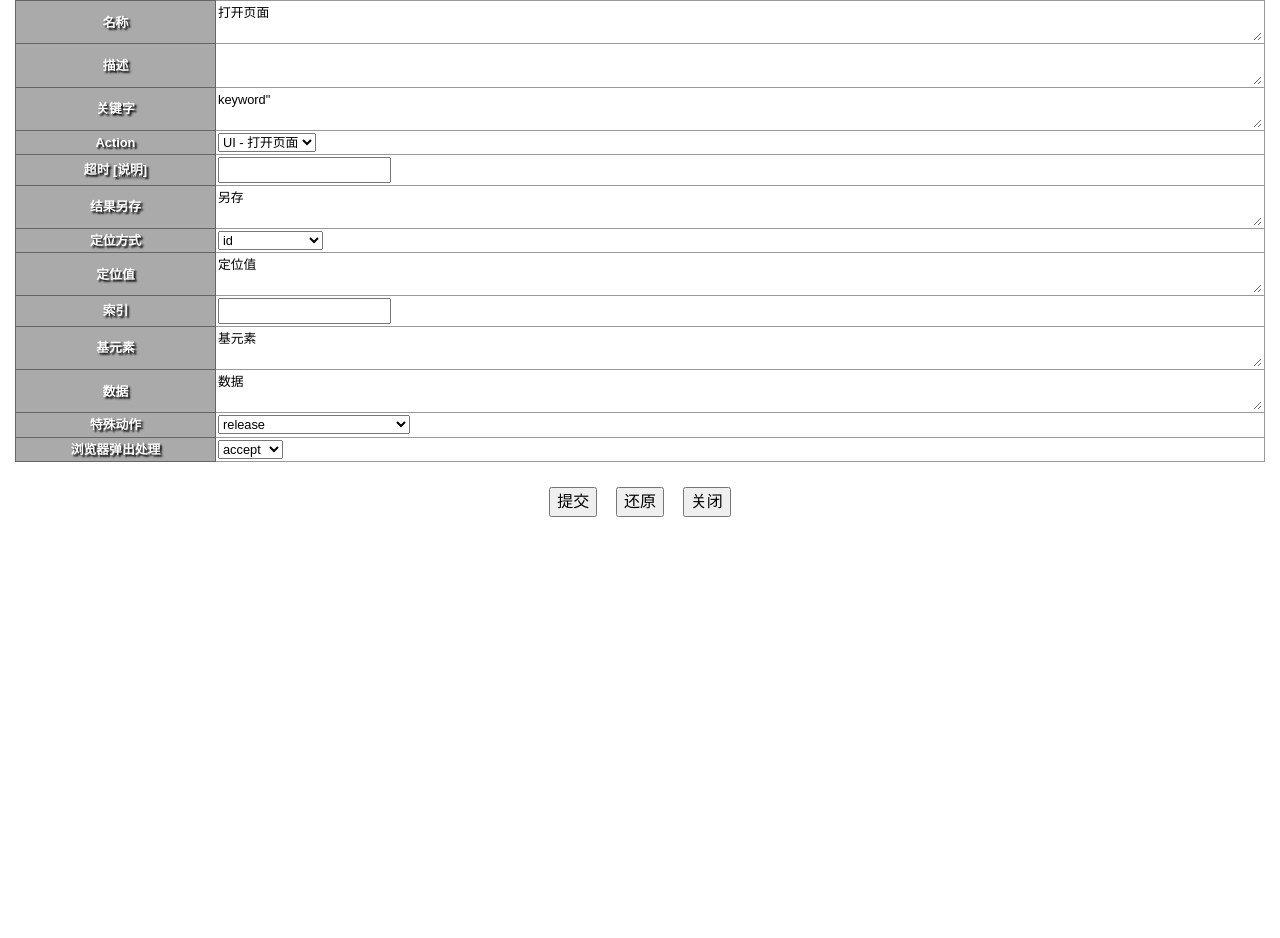
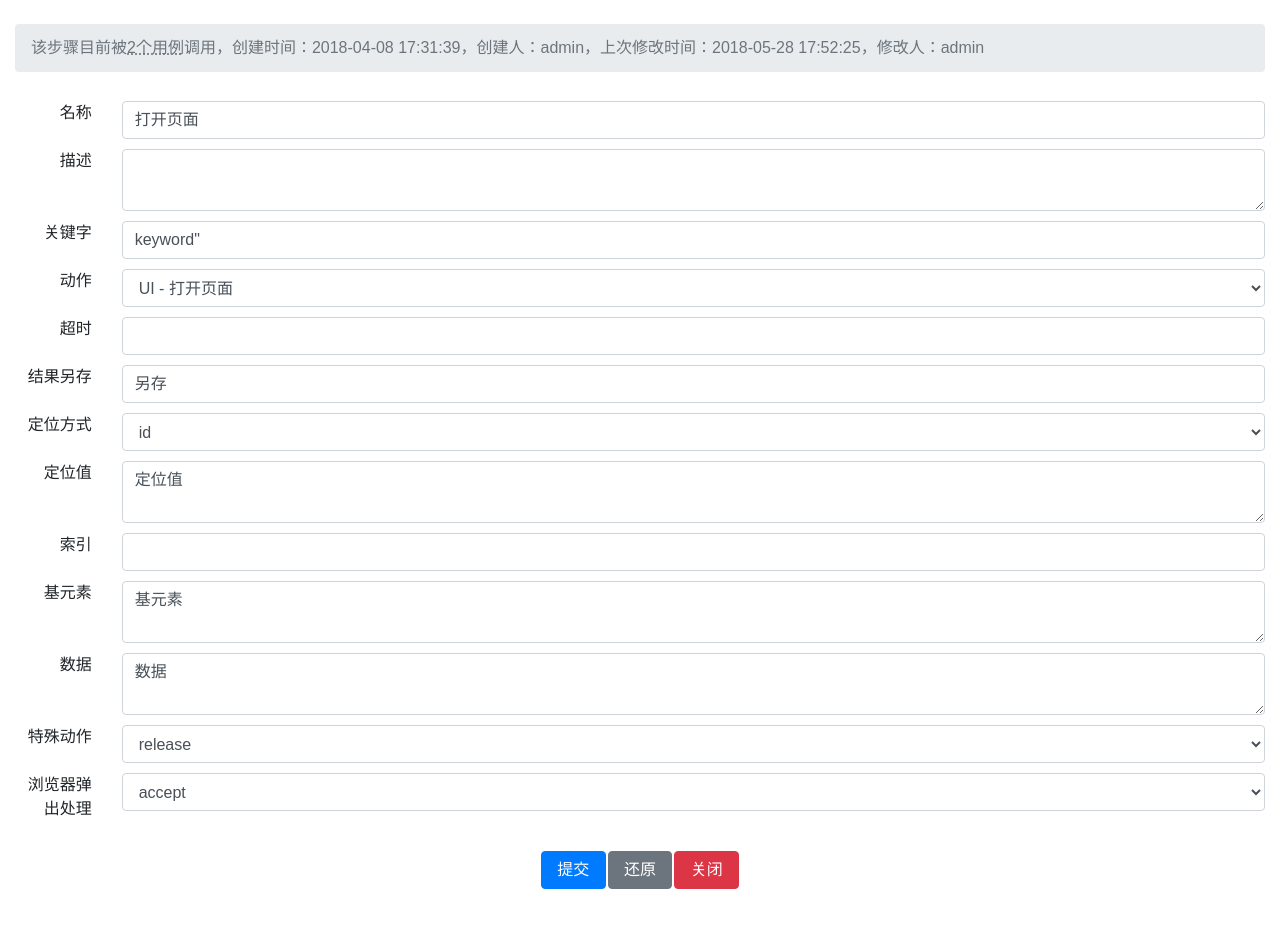
Before and after one commit to superwx1985/py_test_site, a Django app: page /step/1/ in a window 1280 px wide. Before the commit the page ends 517 px from the top, so only its background shows below. Run offline with Django 3.2, Linux system fonts and the light colour scheme; a user stored in the database is signed in; data comes from the database, SQL or seed files in the repository; both versions use the stored data as it was after the commit; some libraries are stand-ins or nearby versions.

Commit message:
优化页面

```diff
--- a/main/forms.py
+++ b/main/forms.py
@@ -44,9 +44,10 @@ class StepForm(forms.ModelForm):
         model = Step
         fields = '__all__'
         widgets = {
-            'name': forms.Textarea(),
-            'keyword': forms.Textarea(),
-            'save_as': forms.Textarea(),
+            # 'name': forms.Textarea(),
+            # 'keyword': forms.Textarea(),
+            # 'save_as': forms.Textarea(),
+            # 'ui_alert_handle': forms.RadioSelect,
         }
 
     def __init__(self, *args, **kwargs):
@@ -55,4 +56,6 @@ class StepForm(forms.ModelForm):
         for k, v in self.fields.items():
             # 如果widget是Textarea，rows属性设置为空
             if isinstance(v.widget, forms.Textarea):
-                v.widget.attrs.update({'rows': ''})
+                v.widget.attrs.update({'rows': '', 'class': 'form-control'})
+            else:
+                v.widget.attrs.update({'class': 'form-control'})
--- a/main/static/main/css/main.css
+++ b/main/static/main/css/main.css
@@ -122,6 +122,11 @@ td {
 	white-space: pre;
 	word-wrap: normal;
 }
+[form_data] textarea{
+	overflow: auto;
+	white-space: pre;
+	word-wrap: normal;
+}
 .input_area {
 	overflow: auto;
 	width: 100%;
@@ -231,3 +236,16 @@ div.paginator input {
 	resize: vertical;
 	text-align: right;
 }
+
+/*提示信息*/
+.info_div {
+	width: 100%;
+	top: 0px;
+	left: 0px;
+	position: fixed;
+	z-index: 101;
+	background-color: #eee;
+	opacity: 0.95;
+	text-align: center;
+	display: none;
+}
--- a/main/static/main/js/main.js
+++ b/main/static/main/js/main.js
@@ -189,3 +189,16 @@ function get_cookie(name) {
 		return null;
 	}
 }
+
+// 输出返回消息
+function show_info(text, color, time) {
+	// 首先停止上次的setTimeout任务
+	if ("undefined"!==typeof(_show_info_timeout_id)) {
+		clearTimeout(_show_info_timeout_id);
+	}
+	var $elements = $("#info_div");
+	$elements.text(text);
+	$elements.css("color", color);
+	$elements.fadeIn(0);// 淡入
+	window._show_info_timeout_id = setTimeout(function(){$elements.fadeOut(500)}, time);// 停留{time}毫秒之后淡出
+}
--- a/main/templates/main/step.html
+++ b/main/templates/main/step.html
@@ -19,6 +19,18 @@
         <script src="{% static 'main/js/jquery.dropdown.js' %}"></script>
         <script src="{% static 'main/js/main.js' %}"></script>
         <script src="{% static 'main/js/detail.js' %}"></script>
+        <style type='text/css' media='screen'>
+            textarea, input {
+                width: 100%;
+            }
+            select {
+                width: 300px;
+            }
+            div.row {
+                padding: 5px 0px;
+                min-height: 2em;
+            }
+        </style>
         <script>
             $(function () {
                 // 触发展示Action相关内容
@@ -27,24 +39,24 @@
                 $('#id_action').off('change').change(function () {
                     showActionField($(this));
                 })
+                // 触发操作提示
+                {% if is_success == True %}<div class="alert alert-success text-center">保存成功</div>{% endif %}
+                {% if form.errors %}<div class="alert alert-warning text-center">请更正错误项</div>{% endif %}
             });
             // 展示Action相关内容
             function showActionField($actionSelect) {
                 if ($actionSelect.find('option:selected').text().indexOf('UI') == 0) {
-                    console.log('UI');
-                    $('tr[action_type="UI"]').show()
-                    $('tr[action_type="API"]').hide()
-                    $('tr[action_type="DB"]').hide()
+                    $('div[action_type="ui"]').show()
+                    $('div[action_type="api"]').hide()
+                    $('div[action_type="db"]').hide()
                 } else if ($actionSelect.find('option:selected').text().indexOf('API') == 0) {
-                    console.log('API');
-                    $('tr[action_type="UI"]').hide()
-                    $('tr[action_type="API"]').show()
-                    $('tr[action_type="DB"]').hide()
+                    $('div[action_type="ui"]').hide()
+                    $('div[action_type="api"]').show()
+                    $('div[action_type="db"]').hide()
                 } else if ($actionSelect.find('option:selected').text().indexOf('DB') == 0) {
-                    console.log('DB');
-                    $('tr[action_type="UI"]').hide()
-                    $('tr[action_type="API"]').hide()
-                    $('tr[action_type="DB"]').show()
+                    $('div[action_type="ui"]').hide()
+                    $('div[action_type="api"]').hide()
+                    $('div[action_type="db"]').show()
                 }
             }
 
@@ -65,187 +77,182 @@
                     {% endfor %}
                 </ul>
             {% endif %}
+            <div id="info_div" style="display: none"></div>
+            <ol class="breadcrumb my-4">
+                <li class="breadcrumb-item active">
+                    该步骤目前被<abbr title="{% for o in related_objects %}【{{ o }}】{% if not forloop.last %}，{% endif %}{% endfor %}">{{ related_objects|length }}个用例</abbr>调用，创建时间：{{ obj.created_date }}，创建人：{{ obj.creator }}，上次修改时间：{{ obj.modified_date }}，修改人：{{ obj.modifier }}
+                </li>
+            </ol>
 
             <form action="" method="post" id="object_form" novalidate>
                 {% csrf_token %}
-                <table id='detail_table' class="detail_table">
-                    <colgroup>
-                        <col style='width:200px;'>
-                        <col>
-                    </colgroup>
-                    <tbody id='tbody1'>
-                        <tr id="name">
-                            <th class="center">名称</th>
-                            <td type="value">
+                <div class="row">
+                    <div class="col-1 text-right">名称</div>
+                    <div class="col" form_data>
                         {{ form.name }}
                         {% if form.errors.name.0 %}
                             <div class="text-warning">{{ form.errors.name.0 }}</div>
                         {% endif %}
-                            </td>
-                        </tr>
-                        <tr id="description">
-                            <th class="center">描述</th>
-                            <td type="value">
+                    </div>
+                </div>
+                <div class="row">
+                    <div class="col-1 text-right">描述</div>
+                    <div class="col" form_data>
                         {{ form.description }}
                         {% if form.errors.description.0 %}
                             <div class="text-warning">{{ form.errors.description.0 }}</div>
                         {% endif %}
-                            </td>
-                        </tr>
-                        <tr id="keyword">
-                            <th class="center">关键字</th>
-                            <td type="value">
+                    </div>
+                </div>
+                <div class="row">
+                    <div class="col-1 text-right">关键字</div>
+                    <div class="col" form_data>
                         {{ form.keyword }}
                         {% if form.errors.keyword.0 %}
                             <div class="text-warning">{{ form.errors.keyword.0 }}</div>
                         {% endif %}
-                            </td>
-                        </tr>
-                        <tr id="action">
-                            <th class="center">Action</th>
-                            <td type="value">
+                    </div>
+                </div>
+                <div class="row">
+                    <div class="col-1 text-right">动作</div>
+                    <div class="col" form_data>
                         {{ form.action }}
                         {% if form.errors.action.0 %}
                             <div class="text-warning">{{ form.errors.action.0 }}</div>
                         {% endif %}
-                            </td>
-                        </tr>
-                        <tr id="timeout">
-                            <th class="center">超时&nbsp;<abbr title="如果留空，则表示使用全局超时设置">[说明]</abbr></th>
-                            <td type="value">
-    {#                            <textarea class='input_area' name="timeout">{{ form.timeout|default:'' }}</textarea>#}
+                    </div>
+                </div>
+                <div class="row">
+                    <div class="col-1 text-right">超时</div>
+                    <div class="col" form_data>
                         {{ form.timeout }}
                         {% if form.errors.timeout.0 %}
                             <div class="text-warning">{{ form.errors.timeout.0 }}</div>
                         {% endif %}
-                            </td>
-                        </tr>
-                        <tr id="save_as">
-                            <th class="center">结果另存</th>
-                            <td type="value">
+                    </div>
+                </div>
+                <div class="row">
+                    <div class="col-1 text-right">结果另存</div>
+                    <div class="col" form_data>
                         {{ form.save_as }}
                         {% if form.errors.save_as.0 %}
                             <div class="text-warning">{{ form.errors.save_as.0 }}</div>
                         {% endif %}
-                            </td>
-                        </tr>
-                        <tr id="ui_by" action_type="UI" style="display: none">
-                            <th class="center">定位方式</th>
-                            <td type="value">
+                    </div>
+                </div>
+                <div class="row" action_type="ui">
+                    <div class="col-1 text-right">定位方式</div>
+                    <div class="col" form_data>
                         {{ form.ui_by }}
                         {% if form.errors.ui_by.0 %}
                             <div class="text-warning">{{ form.errors.ui_by.0 }}</div>
                         {% endif %}
-                            </td>
-                        </tr>
-                        <tr id="ui_locator" action_type="UI" style="display: none">
-                            <th class="center">定位值</th>
-                            <td type="value">
+                    </div>
+                </div>
+                <div class="row" action_type="ui">
+                    <div class="col-1 text-right">定位值</div>
+                    <div class="col" form_data>
                         {{ form.ui_locator }}
                         {% if form.errors.ui_locator.0 %}
                             <div class="text-warning">{{ form.errors.ui_locator.0 }}</div>
                         {% endif %}
-                            </td>
-                        </tr>
-                        <tr id="ui_index" action_type="UI" style="display: none">
-                            <th class="center">索引</th>
-                            <td type="value">
+                    </div>
+                </div>
+                <div class="row" action_type="ui">
+                    <div class="col-1 text-right">索引</div>
+                    <div class="col" form_data>
                         {{ form.ui_index }}
                         {% if form.errors.ui_index.0 %}
                             <div class="text-warning">{{ form.errors.ui_index.0 }}</div>
                         {% endif %}
-                            </td>
-                        </tr>
-                        <tr id="ui_base_element" action_type="UI" style="display: none">
-                            <th class="center">基元素</th>
-                            <td type="value">
+                    </div>
+                </div>
+                <div class="row" action_type="ui">
+                    <div class="col-1 text-right">基元素</div>
+                    <div class="col" form_data>
                         {{ form.ui_base_element }}
                         {% if form.errors.ui_base_element.0 %}
                             <div class="text-warning">{{ form.errors.ui_base_element.0 }}</div>
                         {% endif %}
-                            </td>
-                        </tr>
-                        <tr id="ui_data" action_type="UI" style="display: none">
-                            <th class="center">数据</th>
-                            <td type="value">
+                    </div>
+                </div>
+                <div class="row" action_type="ui">
+                    <div class="col-1 text-right">数据</div>
+                    <div class="col" form_data>
                         {{ form.ui_data }}
                         {% if form.errors.ui_data.0 %}
                             <div class="text-warning">{{ form.errors.ui_data.0 }}</div>
                         {% endif %}
-                            </td>
-                        </tr>
-                        <tr id="ui_special_action" action_type="UI" style="display: none">
-                            <th class="center">特殊动作</th>
-                            <td type="value">
+                    </div>
+                </div>
+                <div class="row" action_type="ui">
+                    <div class="col-1 text-right">特殊动作</div>
+                    <div class="col" form_data>
                         {{ form.ui_special_action }}
                         {% if form.errors.ui_special_action.0 %}
                             <div class="text-warning">{{ form.errors.ui_special_action.0 }}</div>
                         {% endif %}
-                            </td>
-                        </tr>
-                        <tr id="ui_alert_handle" action_type="UI" style="display: none">
-                            <th class="center">浏览器弹出处理</th>
-                            <td type="value">
+                    </div>
+                </div>
+                <div class="row" action_type="ui">
+                    <div class="col-1 text-right">浏览器弹出处理</div>
+                    <div class="col" form_data>
                         {{ form.ui_alert_handle }}
                         {% if form.errors.ui_alert_handle.0 %}
                             <div class="text-warning">{{ form.errors.ui_alert_handle.0 }}</div>
                         {% endif %}
-                            </td>
-                        </tr>
-                        <tr id="api_url" action_type="API" style="display: none">
-                            <th class="center">请求地址</th>
-                            <td type="value">
+                    </div>
+                </div>
+                <div class="row" action_type="api">
+                    <div class="col-1 text-right">请求地址</div>
+                    <div class="col" form_data>
                         {{ form.api_url }}
                         {% if form.errors.api_url.0 %}
                             <div class="text-warning">{{ form.errors.api_url.0 }}</div>
                         {% endif %}
-                            </td>
-                        </tr>
-                        <tr id="api_headers" action_type="API" style="display: none">
-                            <th class="center">请求header</th>
-                            <td type="value">
+                    </div>
+                </div>
+                <div class="row" action_type="api">
+                    <div class="col-1 text-right">请求 Headers</div>
+                    <div class="col" form_data>
                         {{ form.api_headers }}
                         {% if form.errors.api_headers.0 %}
                             <div class="text-warning">{{ form.errors.api_headers.0 }}</div>
                         {% endif %}
-                            </td>
-                        </tr>
-                        <tr id="api_body" action_type="API" style="display: none">
-                            <th class="center">请求body</th>
-                            <td type="value">
+                    </div>
+                </div>
+                <div class="row" action_type="api">
+                    <div class="col-1 text-right">请求 Body</div>
+                    <div class="col" form_data>
                         {{ form.api_body }}
                         {% if form.errors.api_body.0 %}
                             <div class="text-warning">{{ form.errors.api_body.0 }}</div>
                         {% endif %}
-                            </td>
-                        </tr>
-                        <tr id="api_data" action_type="API" style="display: none">
-                            <th class="center">验证内容</th>
-                            <td type="value">
+                    </div>
+                </div>
+                <div class="row" action_type="api">
+                    <div class="col-1 text-right">验证内容</div>
+                    <div class="col" form_data>
                         {{ form.api_data }}
                         {% if form.errors.api_data.0 %}
                             <div class="text-warning">{{ form.errors.api_data.0 }}</div>
                         {% endif %}
-                            </td>
-                        </tr>
-
-                    </tbody>
-                </table>
+                    </div>
+                </div>
                 <br/>
     {#            <div>{{ form }}</div>#}
                 <div class="save_button_group">
                     <table>
                         <tr>
-                            <td><input type="submit" value="提交"></td>
-                            <td><input type="reset" value="还原"></td>
-                            <td><input type="button" value="关闭" onclick="window.close();"></td>
+                            <td><input type="submit" value="提交" class="btn btn-primary"></td>
+                            <td><input type="reset" value="还原" class="btn btn-secondary"></td>
+                            <td><input type="button" value="关闭" onclick="window.close();" class="btn btn-danger"></td>
                         </tr>
 {#                        {% if is_success == True %}<tr><td colspan="3" class="text-success">保存成功</td></tr>{% endif %}#}
 {#                        {% if form.errors %}<tr><td colspan="3" class="text-warning">请更正错误项</td></tr>{% endif %}#}
                     </table>
                 </div>
-                {% if is_success == True %}<div class="alert alert-success text-center">保存成功</div>{% endif %}
-                {% if form.errors %}<div class="alert alert-warning text-center">请更正错误项</div>{% endif %}
+
             </form>
 
             <br/>
--- a/main/views.py
+++ b/main/views.py
@@ -165,6 +165,7 @@ def step(request, object_id):
         raise Http404('Step does not exist')
     if request.method == 'GET':
         form = StepForm(instance=obj)
+        related_objects = obj.case_set.filter(is_active=True)
         if request.GET.get('success', '') == '1' and request.META.get('HTTP_REFERER'):
             is_success = True
         return render(request, 'main/step.html', locals())
@@ -188,7 +189,7 @@ def step(request, object_id):
 def step_add(request):
     if request.method == 'GET':
         form = StepForm()
-        return render(request, 'main/step.html', locals())
+        return render(request, 'main/step_form_model.html', locals())
     elif request.method == 'POST':
         post = request.POST.copy()
         post['creator'] = str(request.user.id)
@@ -205,7 +206,7 @@ def step_add(request):
             object_id = form_.id
             return HttpResponseRedirect(reverse('step', args=[object_id]) + '?success=1')
         else:
-            return render(request, 'main/step.html', locals())
+            return render(request, 'main/step_form_model.html', locals())
 
 
 def step_delete(request):
--- a/py_test_site/settings.py
+++ b/py_test_site/settings.py
@@ -108,13 +108,13 @@ AUTH_PASSWORD_VALIDATORS = [
 
 LANGUAGE_CODE = 'en-us'
 
-TIME_ZONE = 'UTC'
+TIME_ZONE = 'Asia/Shanghai'
 
 USE_I18N = True
 
-#USE_L10N = True
+# USE_L10N = True
 
-#Django Admin 时间格式化
+# Django Admin 时间格式化
 USE_L10N = False
 DATETIME_FORMAT = 'Y-m-d H:i:s'
 DATE_FORMAT = 'Y-m-d'
```
Also changed, not shown: main/templates/main/cases.html (+31 -7 lines), main/templates/main/step_form_model.html (added, +257 -0 lines), main/templates/main/steps.html (+36 -8 lines), db.sqlite3. Lines whose indentation alone changed are shown as unchanged.
